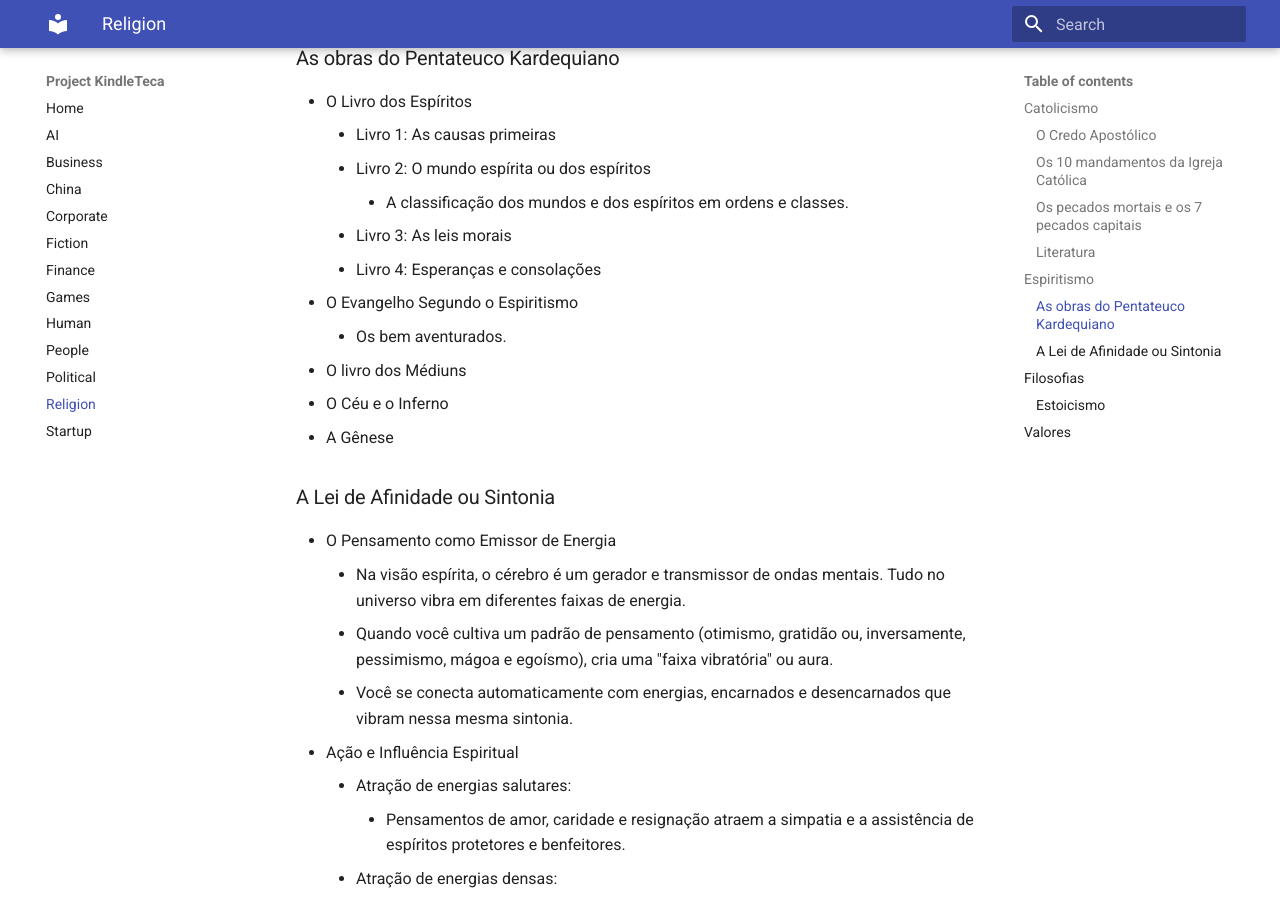
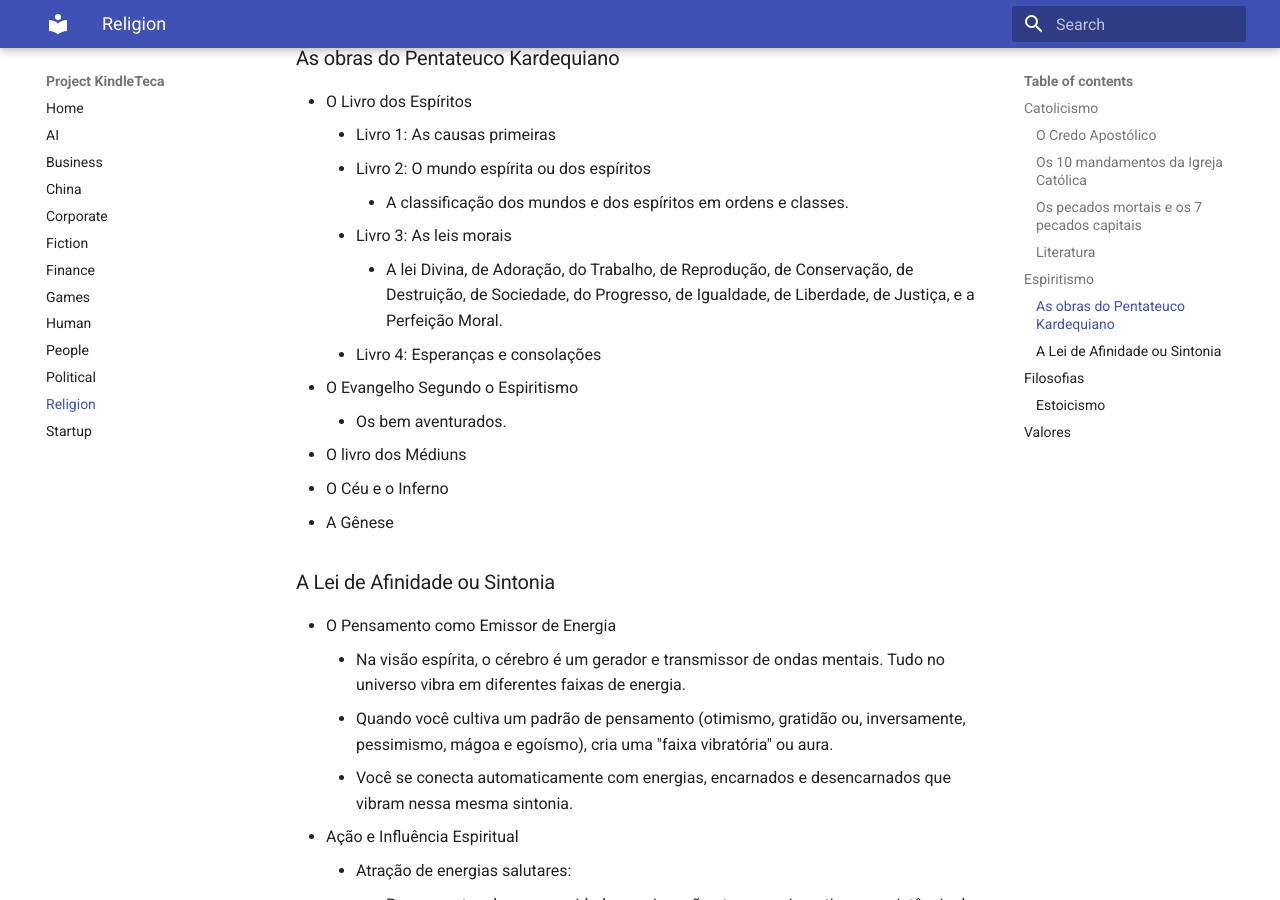
Before and after one commit to renatobrf/kindle-teca, an MkDocs documentation site: the page built from docs/religiao.md, in a window 1280 px wide and 900 px high, scrolled down 1357 px. Built offline with MkDocs 1.6.1 and Material for MkDocs 9.7.7, drawn with Linux system fonts in a browser that asks for light colours.

Commit message:
Expand moral laws section in religiao.md
Added details about the Divine law in the section on moral laws.

```diff
--- a/docs/religiao.md
+++ b/docs/religiao.md
@@ -40,6 +40,7 @@ O egoísmo como o pai de todos os males. O orgulho e o egoísmo sempre andaram d
     - Livro 2: O mundo espírita ou dos espíritos
         - A classificação dos mundos e dos espíritos em ordens e classes.
     - Livro 3: As leis morais
+        - A lei Divina, de Adoração, do Trabalho, de Reprodução, de Conservação, de Destruição, de Sociedade, do Progresso, de Igualdade, de Liberdade, de Justiça, e a Perfeição Moral.
     - Livro 4: Esperanças e consolações
 - O Evangelho Segundo o Espiritismo
     - Os bem aventurados.
```
